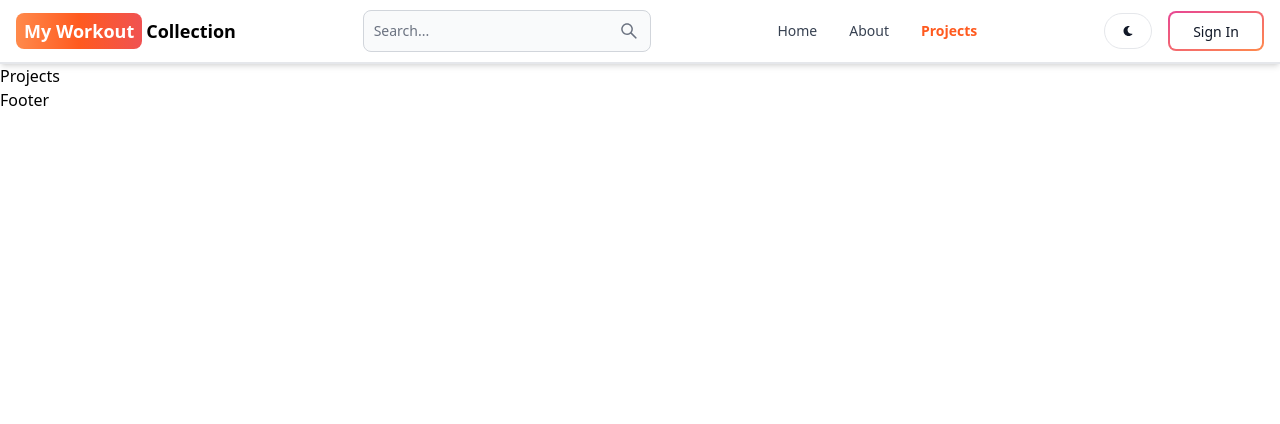
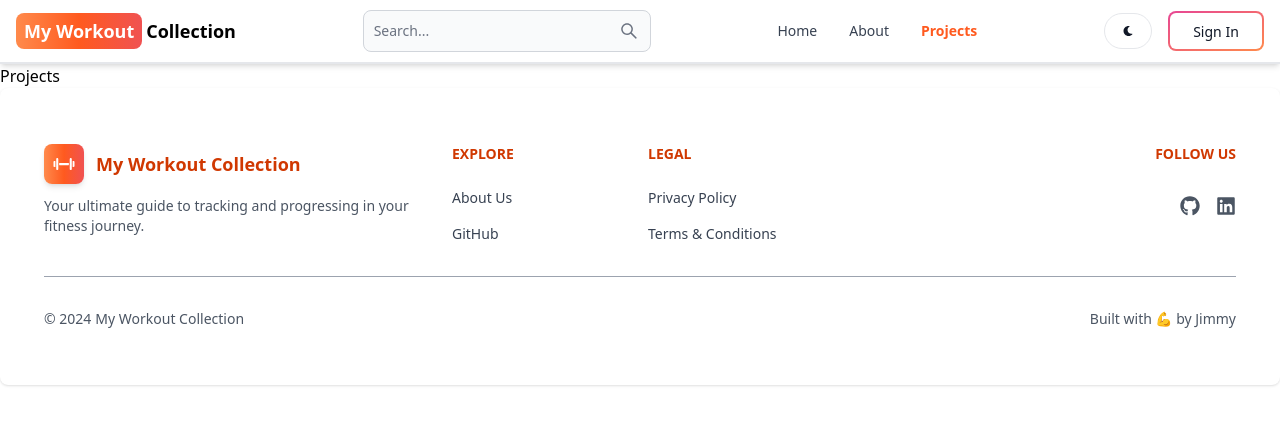
Before and after one commit to jimmyhe05/workout-collection, a React (Vite) app in the folder client/: page /projects in a window 1280 px wide. Shown: the top 424 px of the page. Built offline with nearby package versions, Linux system fonts and the light colour scheme.

Commit message:
Adding a footer page. Still need to finish privacy policy and terms and conditions information.

```diff
--- a/client/src/components/Footer.jsx
+++ b/client/src/components/Footer.jsx
@@ -1,5 +1,104 @@
-export default function Footer() {
+import { Footer } from "flowbite-react";
+import { Link } from "react-router-dom";
+import { IoIosFitness } from "react-icons/io";
+import { FaGithub, FaLinkedin } from "react-icons/fa";
+
+export default function FooterCom() {
   return (
-    <div>Footer</div>
-  )
+    <Footer container className="bg-white text-gray-800">
+      <div className="w-full max-w-7xl mx-auto py-8 px-5">
+        {/* Top Section */}
+        <div className="grid sm:grid-cols-2 lg:grid-cols-3 gap-8 mb-8">
+          {/* Logo & Tagline */}
+          <div>
+            <Link
+              to="/"
+              className="flex items-center whitespace-nowrap text-lg font-bold"
+              aria-label="My Workout Collection Homepage"
+            >
+              <span className="bg-gradient-to-r from-orange-400 via-orange-500 to-red-500 rounded-lg p-2 text-white shadow-md">
+                <IoIosFitness className="w-6 h-6" />
+              </span>
+              <span className="ml-3 text-orange-600 font-extrabold">
+                My Workout Collection
+              </span>
+            </Link>
+            <p className="mt-3 text-sm text-gray-600">
+              Your ultimate guide to tracking and progressing in your fitness
+              journey.
+            </p>
+          </div>
+
+          {/* Links Section */}
+          <div className="grid grid-cols-2 gap-4">
+            <div>
+              <Footer.Title title="Explore" className="text-orange-600" />
+              <Footer.LinkGroup col>
+                <Footer.Link
+                  href="/about"
+                  target="_blank"
+                  rel="noopener noreferrer"
+                  className="hover:underline text-gray-700"
+                >
+                  About Us
+                </Footer.Link>
+                <Footer.Link
+                  href="https://github.com/JimmyHe05"
+                  target="_blank"
+                  rel="noopener noreferrer"
+                  className="hover:underline text-gray-700"
+                >
+                  GitHub
+                </Footer.Link>
+              </Footer.LinkGroup>
+            </div>
+            <div>
+              <Footer.Title title="Legal" className="text-orange-600" />
+              <Footer.LinkGroup col>
+                <Footer.Link href="#" className="hover:underline text-gray-700">
+                  Privacy Policy
+                </Footer.Link>
+                <Footer.Link href="#" className="hover:underline text-gray-700">
+                  Terms &amp; Conditions
+                </Footer.Link>
+              </Footer.LinkGroup>
+            </div>
+          </div>
+
+          {/* Social Icons */}
+          <div className="flex flex-col sm:items-end">
+            <Footer.Title title="Follow Us" className="text-orange-600" />
+            <div className="flex gap-4 mt-2">
+              <Footer.Icon
+                href="https://github.com/JimmyHe05"
+                icon={FaGithub}
+                className="text-gray-600 hover:text-orange-600 transition-colors"
+              />
+              <Footer.Icon
+                href="https://www.linkedin.com/in/jimmy-he-badger/"
+                icon={FaLinkedin}
+                className="text-gray-600 hover:text-orange-600 transition-colors"
+              />
+            </div>
+          </div>
+        </div>
+
+        {/* Divider */}
+        <Footer.Divider className="border-gray-400" />
+
+        {/* Bottom Section */}
+        <div className="flex flex-col sm:flex-row justify-between items-center mt-6">
+          <Footer.Copyright
+            href="#"
+            by="My Workout Collection"
+            year={new Date().getFullYear()}
+            className="text-gray-600"
+          />
+          <p className="text-sm mt-2 sm:mt-0 text-gray-600">
+            Built with 💪 by Jimmy
+          </p>
+        </div>
+      </div>
+    </Footer>
+  );
 }
```
